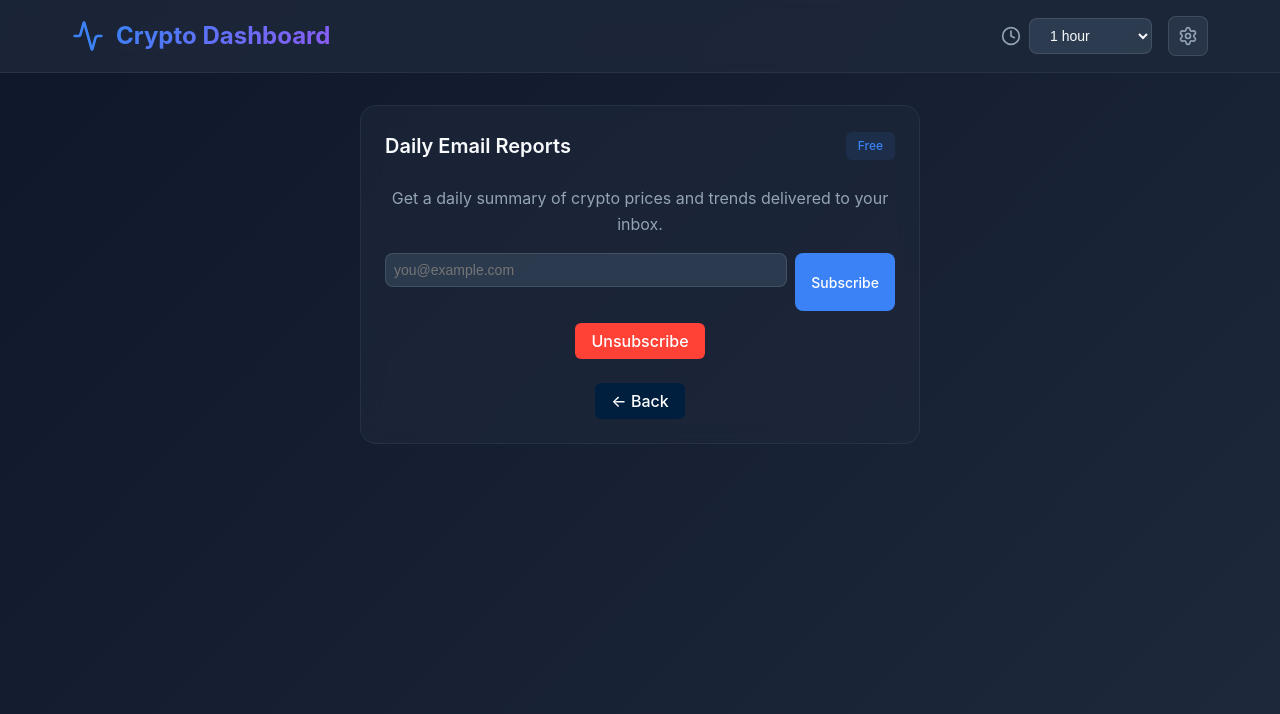
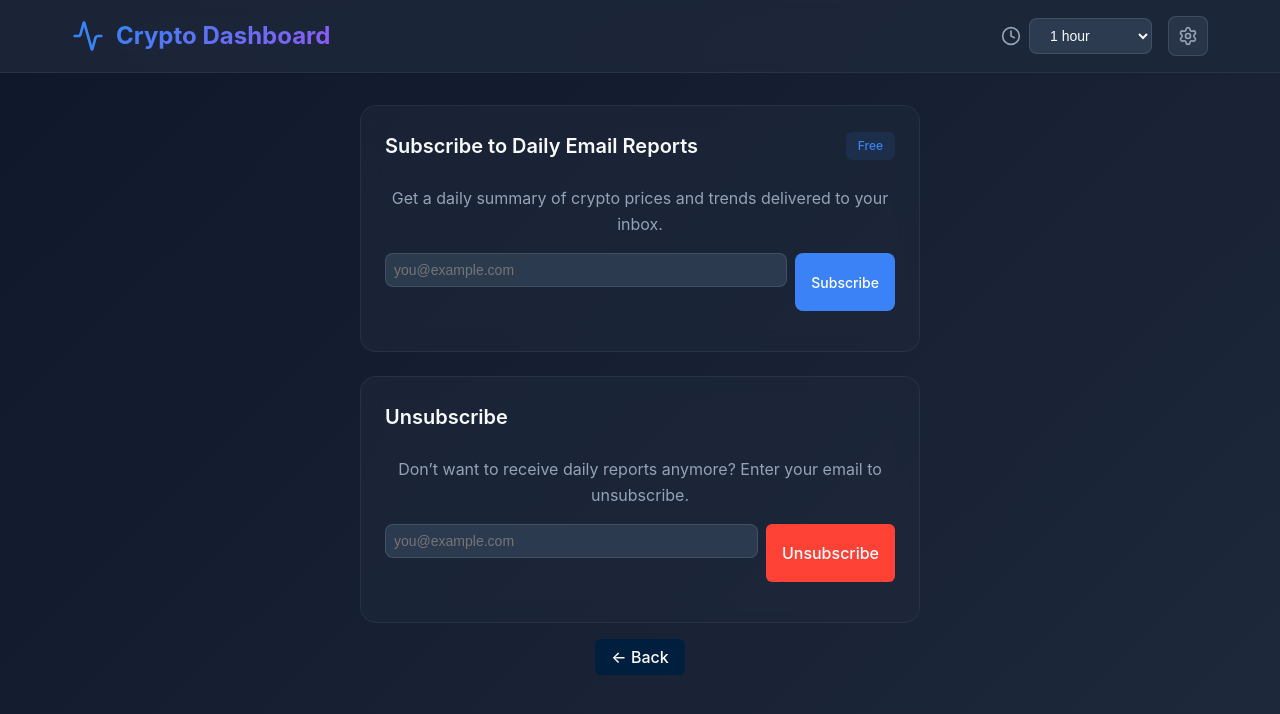
Before and after one commit to NaveenPrabakar/Crypto-Dashboard, a React (Vite) app in the folder Frontend/crypto/: page /subscribe in a window 1280 px wide. Shown: the top 714 px of the page. Built offline with nearby package versions, Linux system fonts and the light colour scheme; no server answers.

Commit message:
Remodeled UI for subscription

```diff
--- a/Frontend/crypto/src/components/EmailSignup.tsx
+++ b/Frontend/crypto/src/components/EmailSignup.tsx
@@ -2,52 +2,57 @@ import { useState } from 'react'
 import { ApiService } from '../services/api'
 
 export const EmailSignup = () => {
-  const [email, setEmail] = useState('')
-  const [loading, setLoading] = useState(false)
-  const [message, setMessage] = useState('')
-  const [error, setError] = useState('')
+  const [subEmail, setSubEmail] = useState('')
+  const [loadingSubscribe, setLoadingSubscribe] = useState(false)
+  const [subMessage, setSubMessage] = useState('')
+  const [subError, setSubError] = useState('')
+
+  const [unsubEmail, setUnsubEmail] = useState('')
+  const [loadingUnsubscribe, setLoadingUnsubscribe] = useState(false)
+  const [unsubMessage, setUnsubMessage] = useState('')
+  const [unsubError, setUnsubError] = useState('')
 
   const handleSubscribe = async (e: React.FormEvent) => {
     e.preventDefault()
-    setMessage('')
-    setError('')
-
-    const emailTrimmed = email.trim()
+    setSubMessage('')
+    setSubError('')
+    const emailTrimmed = subEmail.trim()
     if (!emailTrimmed || !/^[^\s@]+@[^\s@]+\.[^\s@]+$/.test(emailTrimmed)) {
-      setError('Please enter a valid email address')
+      setSubError('Please enter a valid email address')
       return
     }
 
-    setLoading(true)
+    setLoadingSubscribe(true)
     try {
-      const res = await ApiService.subscribeToReports(emailTrimmed)
-      setMessage(res.message || 'Subscription initiated! Please check your email to verify.')
-      setEmail('')
+      await ApiService.subscribeToReports(emailTrimmed)
+      setSubMessage('Subscription initiated! Please check your email to verify.')
+      setSubEmail('')
     } catch (err: any) {
-      setError(err?.message || 'Failed to subscribe')
+      setSubError(err?.message || 'Failed to subscribe')
     } finally {
-      setLoading(false)
+      setLoadingSubscribe(false)
     }
   }
 
-  const handleUnsubscribe = async () => {
-    setMessage('')
-    setError('')
-    const emailTrimmed = email.trim()
+  const handleUnsubscribe = async (e: React.FormEvent) => {
+    e.preventDefault()
+    setUnsubMessage('')
+    setUnsubError('')
+    const emailTrimmed = unsubEmail.trim()
     if (!emailTrimmed || !/^[^\s@]+@[^\s@]+\.[^\s@]+$/.test(emailTrimmed)) {
-      setError('Please enter a valid email address to unsubscribe')
+      setUnsubError('Please enter a valid email address')
       return
     }
 
-    setLoading(true)
+    setLoadingUnsubscribe(true)
     try {
-      const res = await ApiService.unsubscribeFromReports(emailTrimmed)
-      setMessage(res.message || 'Successfully unsubscribed')
-      setEmail('')
+      await ApiService.unsubscribeFromReports(emailTrimmed)
+      setUnsubMessage('Unsubscribe request received! Please check your email to verify.')
+      setUnsubEmail('')
     } catch (err: any) {
-      setError(err?.message || 'Failed to unsubscribe')
+      setUnsubError(err?.message || 'Failed to unsubscribe')
     } finally {
-      setLoading(false)
+      setLoadingUnsubscribe(false)
     }
   }
 
@@ -56,34 +61,52 @@ export const EmailSignup = () => {
   }
 
   return (
-    <div className="card" style={{ maxWidth: 560, margin: '0 auto' }}>
+    <div style={{ display: 'grid', gap: '1.5rem', maxWidth: 560, margin: '0 auto' }}>
+      <div className="card">
         <div className="card-header">
-        <h2>Daily Email Reports</h2>
+          <h2>Subscribe to Daily Email Reports</h2>
           <span className="time-range">Free</span>
         </div>
         <p style={{ color: '#94a3b8', marginBottom: '1rem' }}>
           Get a daily summary of crypto prices and trends delivered to your inbox.
         </p>
-      <form onSubmit={handleSubscribe} className="timestamp-form" style={{ marginBottom: 0 }}>
+        <form onSubmit={handleSubscribe} className="timestamp-form">
           <input
             type="email"
             className="timestamp-input"
             placeholder="you@example.com"
-          value={email}
-          onChange={(e) => setEmail(e.target.value)}
-          aria-label="Email address"
+            value={subEmail}
+            onChange={(e) => setSubEmail(e.target.value)}
+            aria-label="Subscribe email"
           />
-        <button className="submit-button" type="submit" disabled={loading}>
-          {loading ? 'Processing…' : 'Subscribe'}
+          <button className="submit-button" type="submit" disabled={loadingSubscribe}>
+            {loadingSubscribe ? 'Processing…' : 'Subscribe'}
           </button>
         </form>
+        {subMessage && <div style={{ color: '#10b981', marginTop: '0.5rem' }}>{subMessage}</div>}
+        {subError && <div style={{ color: '#ef4444', marginTop: '0.5rem' }}>{subError}</div>}
+      </div>
 
+      <div className="card">
+        <div className="card-header">
+          <h2>Unsubscribe</h2>
+        </div>
+        <p style={{ color: '#94a3b8', marginBottom: '1rem' }}>
+          Don’t want to receive daily reports anymore? Enter your email to unsubscribe.
+        </p>
+        <form onSubmit={handleUnsubscribe} className="timestamp-form">
+          <input
+            type="email"
+            className="timestamp-input"
+            placeholder="you@example.com"
+            value={unsubEmail}
+            onChange={(e) => setUnsubEmail(e.target.value)}
+            aria-label="Unsubscribe email"
+          />
           <button
-        type="button"
-        onClick={handleUnsubscribe}
-        disabled={loading}
+            type="submit"
+            disabled={loadingUnsubscribe}
             style={{
-          marginTop: '0.75rem',
               padding: '0.5rem 1rem',
               background: '#ff4136',
               color: '#ffffff',
@@ -92,21 +115,14 @@ export const EmailSignup = () => {
               cursor: 'pointer',
             }}
           >
-        {loading ? 'Processing…' : 'Unsubscribe'}
+            {loadingUnsubscribe ? 'Processing…' : 'Unsubscribe'}
           </button>
+        </form>
+        {unsubMessage && <div style={{ color: '#10b981', marginTop: '0.5rem' }}>{unsubMessage}</div>}
+        {unsubError && <div style={{ color: '#ef4444', marginTop: '0.5rem' }}>{unsubError}</div>}
+      </div>
 
-      {message && (
-        <div className="success-message" style={{ marginTop: '1rem', color: '#10b981' }}>
-          {message}
-        </div>
-      )}
-      {error && (
-        <div className="error-message" style={{ marginTop: '1rem' }}>
-          {error}
-        </div>
-      )}
-
-      <div style={{ marginTop: '1.5rem' }}>
+      <div style={{ marginTop: '-0.5rem', textAlign: 'center' }}>
         <button
           type="button"
           onClick={handleBack}
```
Lines whose indentation alone changed are shown as unchanged.
